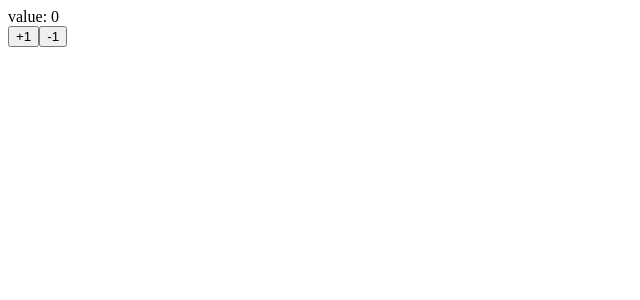
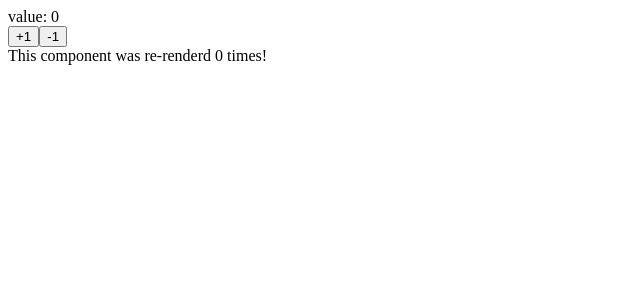
Before and after one commit to npsytoh/react-app-in-typescript, a React (Create React App) app: page / in a window 1280 px wide. Shown: the top 300 px of the page, without its empty margins (0-640 px from the left). Built offline with nearby package versions, Linux system fonts and the light colour scheme; the HTML template or start-up script is replaced by a standard one.

Commit message:
feat useRef and useEffect

```diff
--- a/src/Counter.tsx
+++ b/src/Counter.tsx
@@ -1,4 +1,8 @@
-import React, { useState } from 'react';
+import { render } from '@testing-library/react';
+import React, { useState, useRef, useEffect } from 'react';
+
+const array: Array<number> = [1, 2, 3];
+const readOnlyArray: ReadonlyArray<number> = [1, 2, 3];
 
 const Counter: React.FC<{}> = () => {
 	const initialValue: any = 0;
@@ -11,11 +15,17 @@ const Counter: React.FC<{}> = () => {
 		setValue((prevState) => prevState - 1);
 	};
 
+	const renderTimes = useRef<number>(0);
+	useEffect(() => {
+		renderTimes.current = renderTimes.current + 1;
+	});
+
 	return (
 		<div>
 			<div>value: {value}</div>
 			<button onClick={increment}>+1</button>
 			<button onClick={decrement}>-1</button>
+			<div>This component was re-renderd {renderTimes.current} times!</div>
 		</div>
 	);
 };
```
